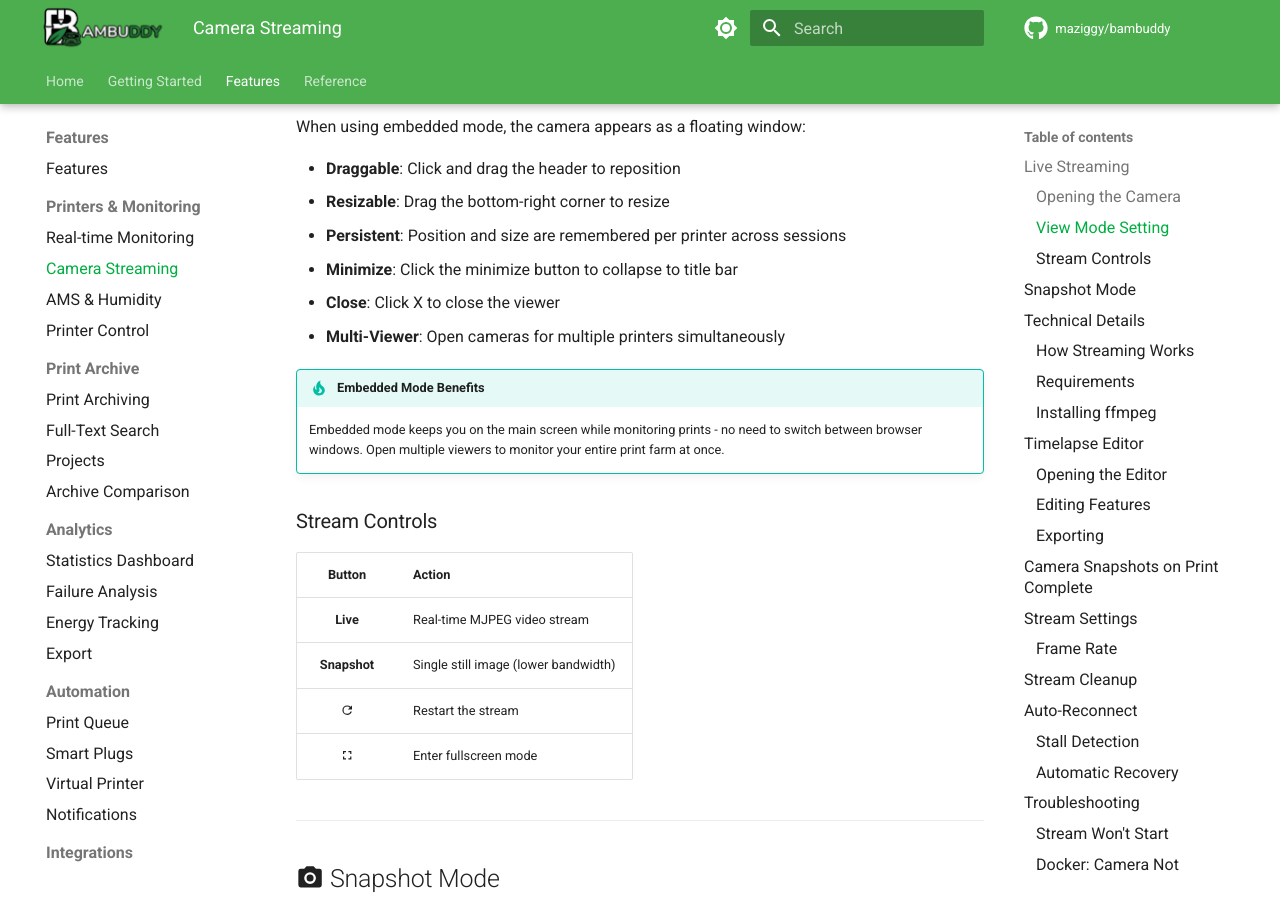
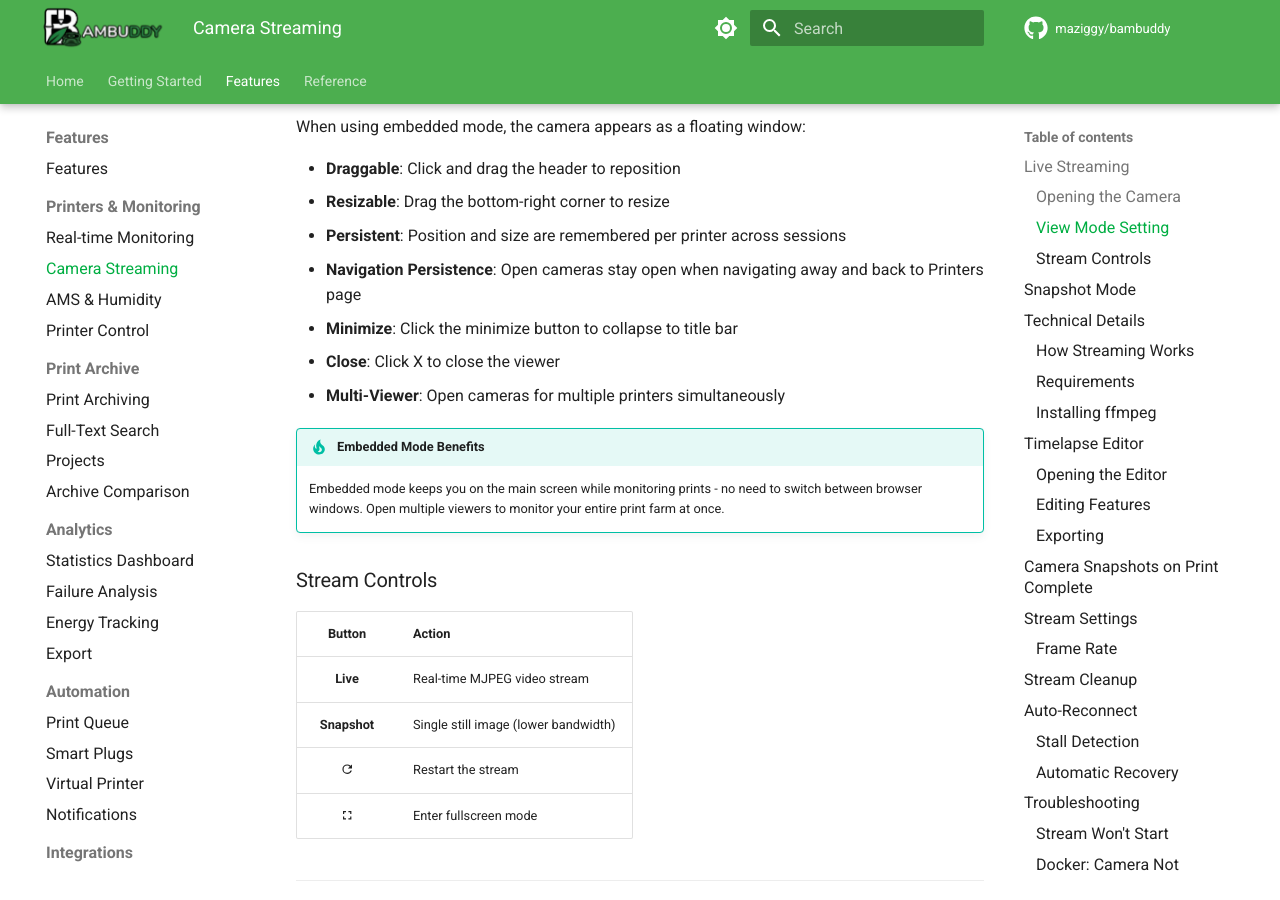
Before and after one commit to maziggy/bambuddy-wiki, an MkDocs documentation site: the page built from docs/features/camera.md, in a window 1280 px wide and 900 px high, scrolled down 877 px. Built offline with MkDocs 1.6.1 and Material for MkDocs 9.7.7, drawn with Linux system fonts in a browser that asks for light colours; comment, search, counter and statistics services are not loaded; the version menu is left out.

Commit message:
Updated Wiki

```diff
--- a/docs/features/camera.md
+++ b/docs/features/camera.md
@@ -35,6 +35,7 @@ When using embedded mode, the camera appears as a floating window:
 - **Draggable**: Click and drag the header to reposition
 - **Resizable**: Drag the bottom-right corner to resize
 - **Persistent**: Position and size are remembered per printer across sessions
+- **Navigation Persistence**: Open cameras stay open when navigating away and back to Printers page
 - **Minimize**: Click the minimize button to collapse to title bar
 - **Close**: Click X to close the viewer
 - **Multi-Viewer**: Open cameras for multiple printers simultaneously
```
